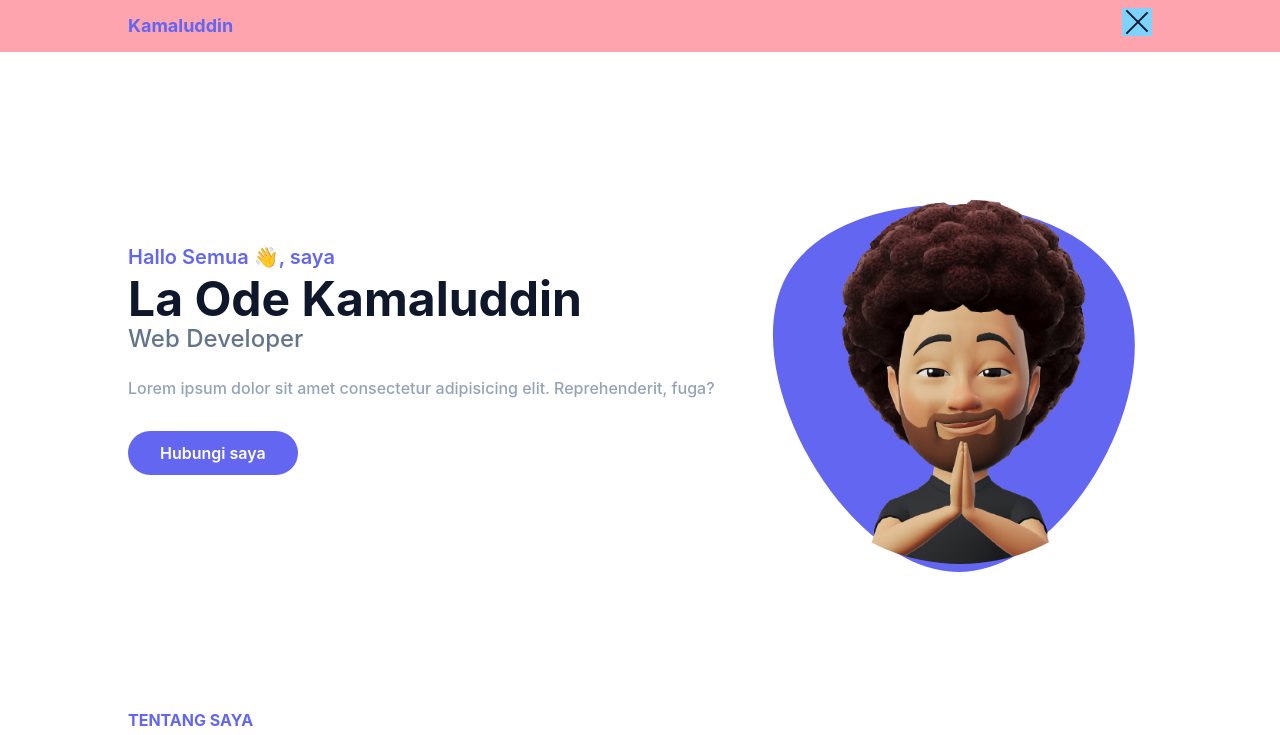
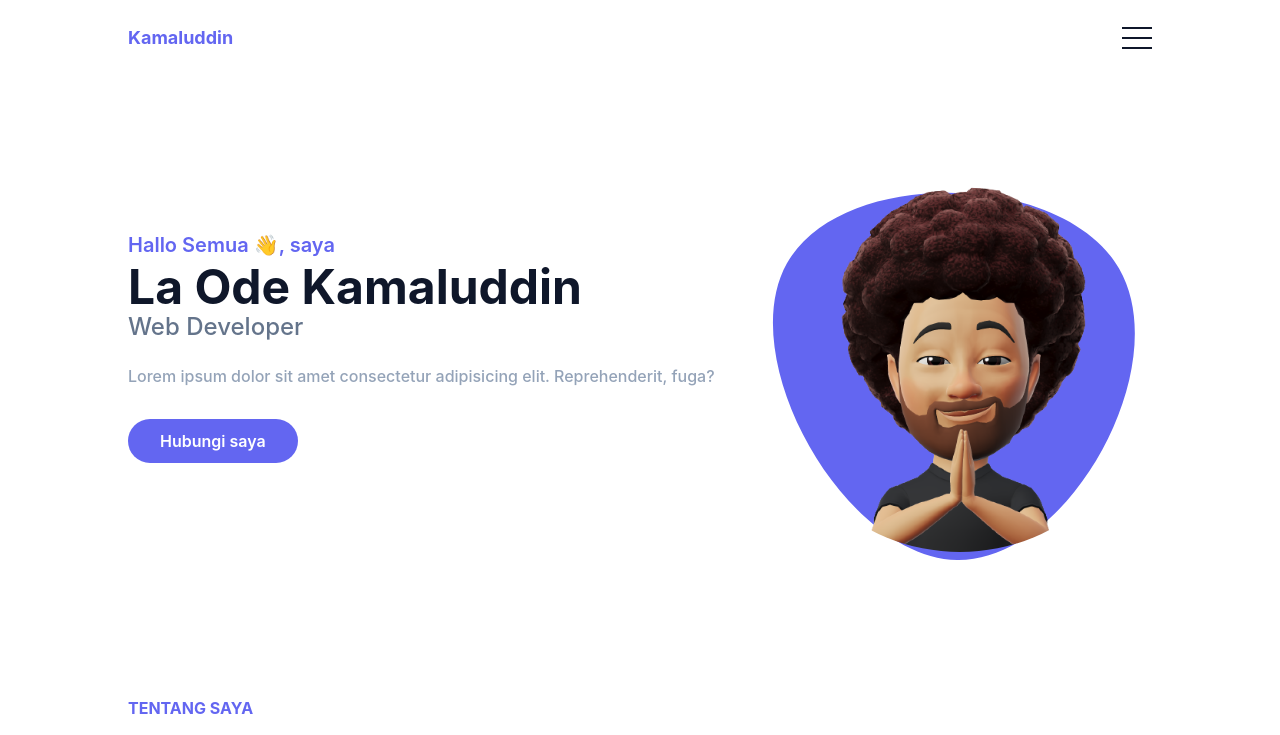
Before and after one commit to kamal-ts/myportfolio, a React (Create React App) app: page / in a window 1280 px wide. Shown: the top 735 px of the page. Built offline with nearby package versions, Linux system fonts and the light colour scheme; the HTML template or start-up script is replaced by a standard one.

Commit message:
fixed navbar

```diff
--- a/src/App.jsx
+++ b/src/App.jsx
@@ -13,7 +13,7 @@ function App() {
   return (
     <body>
       <Header/>
-      <section id='home' className='pt-36'>
+      <section id='home' className='pt-14'>
         <HeroSection/>
       </section>
       <section id='about' className='pt-36 pb-32'>
--- a/src/components/home/header.jsx
+++ b/src/components/home/header.jsx
@@ -1,31 +1,46 @@
 /* eslint-disable jsx-a11y/anchor-is-valid */
-import React, {useState} from 'react'
+import React, { useState, useEffect } from 'react'
 
 function Header() {
-    const [hamburger, setHamburger] = useState(true);
+    const [hamburger, setHamburger] = useState(false);
 
     const handleMenu = () => {
         setHamburger(!hamburger);
     }
 
-  return (
-    <header className='bg-transparent absolute top-0 left-0 w-full flex items-center z-10'>
-        <div className='container lg:px-28 bg-rose-300 py-3'>
-            <div className='flex items-center justify-between relative'>
-                <div className='px-4'>
-                    <a href="#" className='font-bold text-lg text-indigo'>Kamaluddin</a>
-                    <div className='flex items-center'>
-                        <button id='hamburger' onClick={handleMenu} name='hamburger' type='button' className='bg-sky-300 block absolute right-4 -top-1'>
-                            <span className={`hamburger-line ${hamburger ? 'rotate-45 translate-y-1' : ''}`}></span>
-                            <span className={hamburger ? 'h-0 w-0' : `hamburger-line`}></span>
-                            <span className={`hamburger-line ${hamburger ? '-rotate-45 -translate-y-1' : ''}`}></span>
+    useEffect(() => {
+        window.onscroll = function () {
+            const head = document.querySelector('header');
+            const fixedNav = head.offsetTop;
+
+            if(window.pageYOffset > fixedNav){
+                head.classList.add('navbar-fixed')
+            }else{
+                head.classList.remove('navbar-fixed');
+            }
+        }
+
+    }, [])
+
+    return (
+        <header className='bg-transparent top-0 left-0 w-full flex items-center z-10'>
+            <div className='container lg:px-28'>
+                <div className='flex items-center justify-between relative'>
+                    <div className='px-4'>
+                        <a href="#" className='font-bold text-lg text-indigo block py-6'>Kamaluddin</a>
+                    </div>
+                    <div className='flex items-center px-4'>
+                        <button id='hamburger' onClick={handleMenu} name='hamburger' type='button'
+                            className={`block absolute right-4 `}>
+                            <span className={`hamburger-line transition duration-300 ease-in-out origin-top-left ${hamburger ? 'rotate-45' : ''}`}></span>
+                            <span className={`hamburger-line transition duration-300 ease-in-out ${hamburger ? 'scale-0' : ''}`}></span>
+                            <span className={`hamburger-line transition duration-300 ease-in-out origin-bottom-left ${hamburger ? '-rotate-45' : ''}`}></span>
                         </button>
                     </div>
                 </div>
             </div>
-        </div>
-    </header>
-  )
+        </header>
+    )
 }
 
 export default Header
--- a/src/index.css
+++ b/src/index.css
@@ -6,6 +6,10 @@ body {
     font-family: 'Inter', sans-serif;
 }
 
+.navbar-fixed {
+    @apply fixed z-[9999] bg-white bg-opacity-70 backdrop-blur-sm shadow-sm
+}
+
 .hamburger-line {
     @apply w-[30px] h-[2px] my-2 block bg-dark
 }
```
